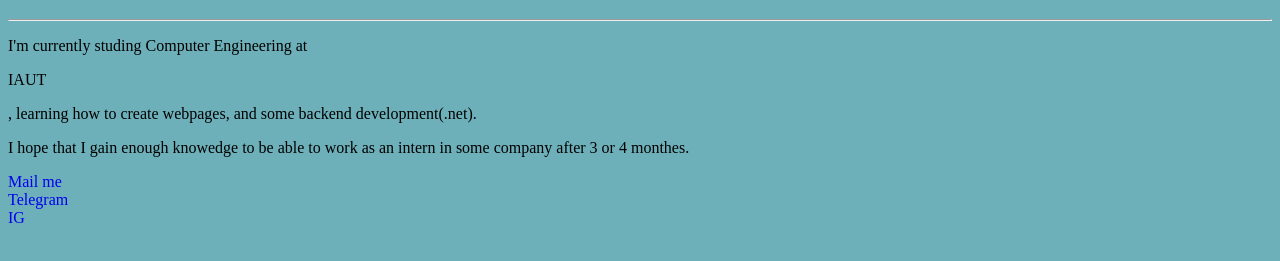
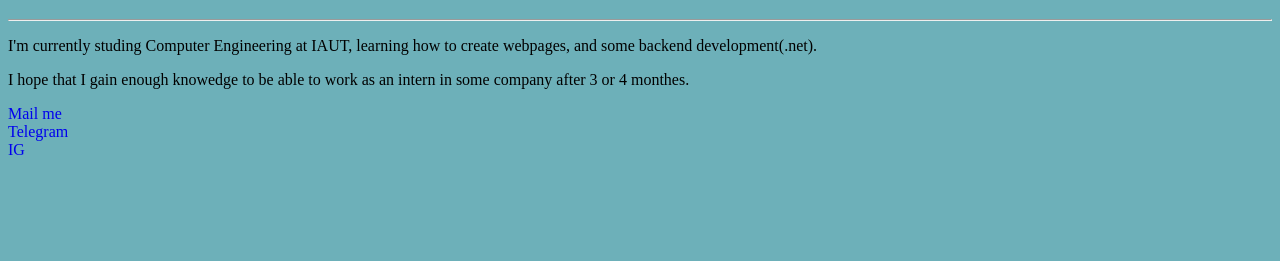
Before and after one commit to mehdadsn/mehrdadsn, a plain HTML site: page index.html in a window 1280 px wide. Shown: the part 61-322 px from the top of the page. Drawn offline with Linux system fonts and the light colour scheme.

Commit message:
Update index.html

```diff
--- a/index.html
+++ b/index.html
@@ -12,7 +12,7 @@
     </h1>
     <hr />
     <p>
-      I'm currently studing Computer Engineering at <p title="Islamic Azad University of Tabriz">IAUT</p>, learning how to create
+      I'm currently studing Computer Engineering at <span title="Islamic Azad University of Tabriz">IAUT</span>, learning how to create
       webpages, and some backend development(.net).
     </p>
     <p>
```
